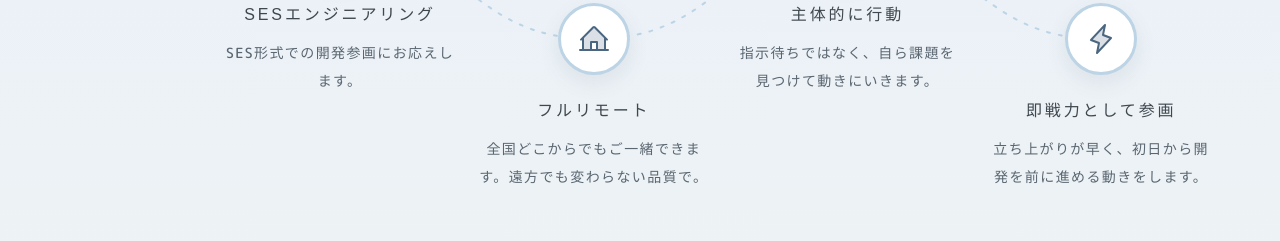
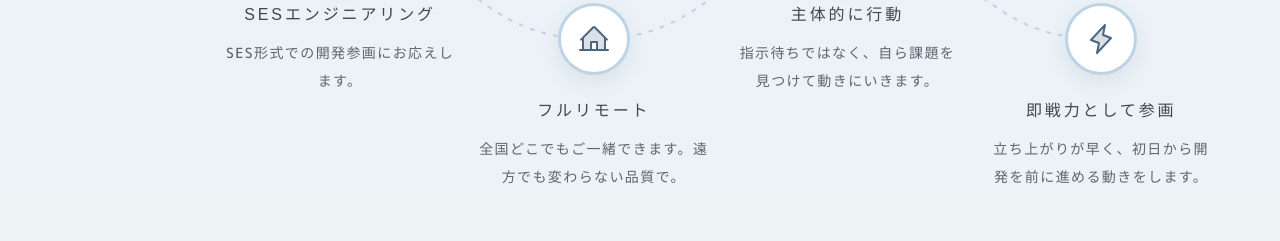
Before and after one commit to payapaya-tech/payapaya-tech.github.io, a Next.js app: page / in a window 1280 px wide. Shown: the part 1560-1801 px from the top of the page. Built offline with nearby package versions, Linux system fonts and the light colour scheme; a web font is replaced by a local one.

Commit message:
フルリモート説明文を「全国どこでも」に修正

```diff
--- a/components/process.tsx
+++ b/components/process.tsx
@@ -33,7 +33,7 @@ const capabilities: Capability[] = [
   {
     icon: HouseLine,
     title: "フルリモート",
-    description: "全国どこからでもご一緒できます。遠方でも変わらない品質で。",
+    description: "全国どこでもご一緒できます。遠方でも変わらない品質で。",
   },
   {
     icon: Sparkle,
@@ -179,11 +179,7 @@ export function Process() {
                   width={VIEWBOX_W}
                   height={VIEWBOX_H}
                 >
-                  <rect
-                    width={VIEWBOX_W}
-                    height={VIEWBOX_H}
-                    fill="black"
-                  />
+                  <rect width={VIEWBOX_W} height={VIEWBOX_H} fill="black" />
                   <path
                     ref={maskPathRef}
                     d={REVERSED_PATH_D}
```
